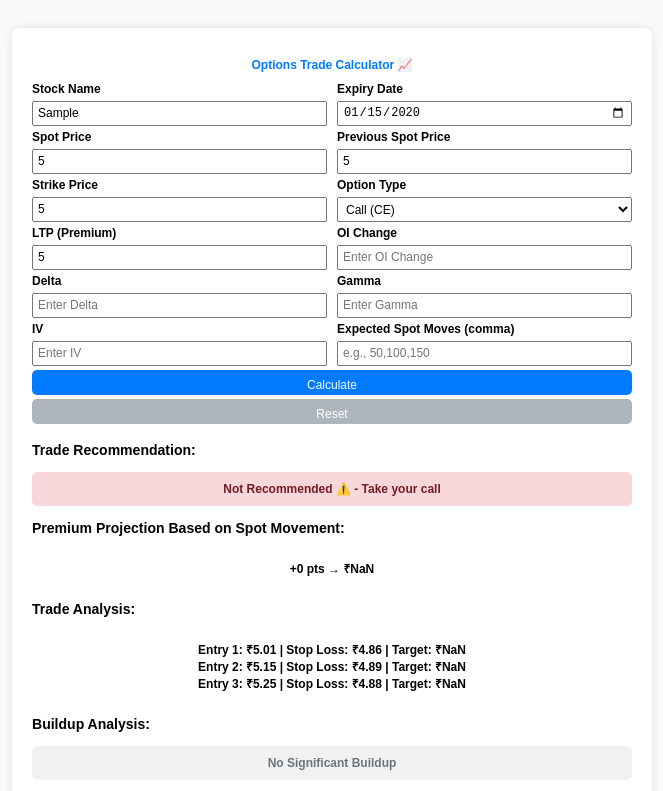
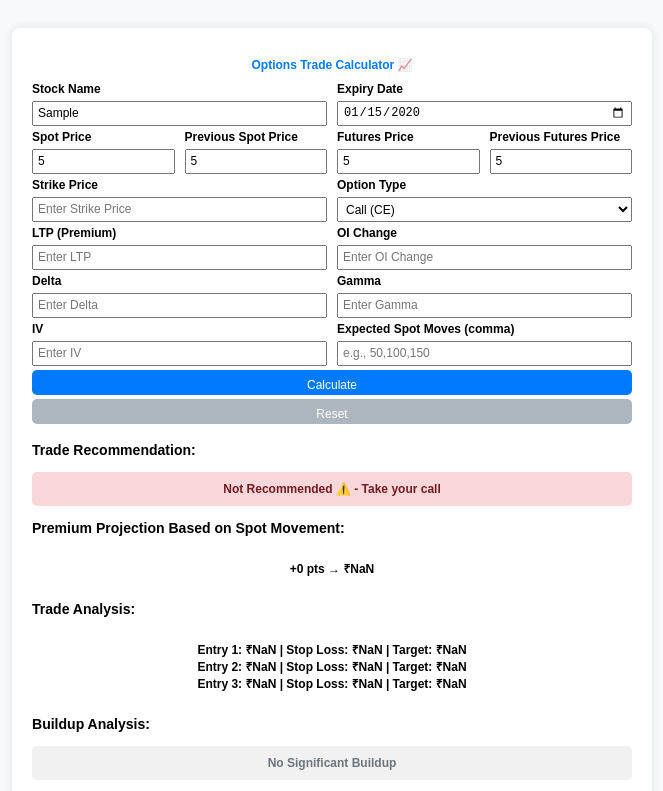
Before and after one commit to simpletradewithpatience/STWP-Calculator, a plain HTML site: page index.html in a window 1280 px wide. Both pictures are taken after typing "Sample", "2020-01-15", "5", "5", "5", "5" into the empty fields and a click on the button "Calculate". Shown: the top 791 px of the page, without its empty margins (308-971 px from the left). Drawn offline with Linux system fonts and the light colour scheme.

Commit message:
Update index.html

```diff
--- a/index.html
+++ b/index.html
@@ -102,6 +102,14 @@
             <label>Previous Spot Price</label>
             <input type="number" id="previousSpotPrice" placeholder="Enter Previous Spot Price" />
         </div>
+        <div>
+            <label>Futures Price</label>
+            <input type="number" id="FuturesPrice" placeholder="Enter Futures Price" />
+        </div>
+        <div>
+            <label>Previous Futures Price</label>
+            <input type="number" id="previousFuturesPrice" placeholder="Enter Previous Futures Price" />
+        </div>
     </div>
 
     <div class="form-group">
@@ -147,7 +155,7 @@
         </div>
         <div>
             <label>Expected Spot Moves (comma)</label>
-            <input type="text" id="spotMoves" placeholder="e.g., 50,100,150" />
+            <input type="text" id="SpotMoves" placeholder="e.g., 50,100,150" />
         </div>
     </div>
 
@@ -199,6 +207,8 @@
 function calculateTrade() {
     let SpotPrice = parseFloat(document.getElementById("SpotPrice").value);
     let previousSpotPrice = parseFloat(document.getElementById("previousSpotPrice").value);
+    let FuturesPrice = parseFloat(document.getElementById("FuturesPrice").value);
+    let previousFuturesPrice = parseFloat(document.getElementById("previousFuturesPrice").value);
     let strikePrice = parseFloat(document.getElementById("strikePrice").value);
     let optionType = document.getElementById("optionType").value;
     let ltp = parseFloat(document.getElementById("ltp").value);
@@ -206,7 +216,7 @@ function calculateTrade() {
     let delta = parseFloat(document.getElementById("delta").value);
     let gamma = parseFloat(document.getElementById("gamma").value);
     let iv = parseFloat(document.getElementById("iv").value);
-    let spotMoves = document.getElementById("spotMoves").value.split(',').map(Number);
+    let SpotMoves = document.getElementById("SpotMoves").value.split(',').map(Number);
 
     // ✅ POP Calculation (Using Delta)
     let pop = (1 - delta) * 100;
@@ -240,16 +250,16 @@ function calculateTrade() {
     breakevenBox.style.color = "#004085"; // Dark blue text
 
     // ✅ Premium Projection
-    document.getElementById("premiumProjection").innerHTML = spotMoves
+    document.getElementById("premiumProjection").innerHTML = SpotMoves
         .map(move => `+${move} pts → ₹${(ltp + (delta * move) + (0.5 * gamma * Math.pow(move, 2))).toFixed(2)}`)
         .join('<br>');
 
     // ✅ Buildup Analysis with Color Coding
-    let spotChange = SpotPrice - previousSpotPrice;
-    let buildup = (spotChange > 0 && oiChange > 0) ? "Long Buildup" :
-                  (spotChange > 0 && oiChange < 0) ? "Short Covering" :
-                  (spotChange < 0 && oiChange > 0) ? "Short Buildup" :
-                  (spotChange < 0 && oiChange < 0) ? "Long Unwinding" :
+    let FuturesChange = FuturesPrice - previousFuturesPrice;
+    let buildup = (FuturesChange > 0 && oiChange > 0) ? "Long Buildup" :
+                  (FuturesChange > 0 && oiChange < 0) ? "Short Covering" :
+                  (FuturesChange < 0 && oiChange > 0) ? "Short Buildup" :
+                  (FuturesChange < 0 && oiChange < 0) ? "Long Unwinding" :
                   "No Significant Buildup";
 
     let buildupBox = document.getElementById("buildupAnalysis");
@@ -289,15 +299,15 @@ function calculateTrade() {
     // ✅ Entry & Stop Loss Calculation (3 Levels)
     let entry1 = (ltp * 1.0015).toFixed(2);
     let stopLoss1 = (entry1 * 0.97).toFixed(2);
-    let target1 = (parseFloat(entry1) + (delta * spotMoves[0])).toFixed(2);
+    let target1 = (parseFloat(entry1) + (delta * SpotMoves[0])).toFixed(2);
 
     let entry2 = (ltp * 1.03).toFixed(2);
     let stopLoss2 = (entry2 * 0.95).toFixed(2);
-    let target2 = (parseFloat(entry2) + (delta * spotMoves[1])).toFixed(2);
+    let target2 = (parseFloat(entry2) + (delta * SpotMoves[1])).toFixed(2);
 
     let entry3 = (ltp * 1.05).toFixed(2);
     let stopLoss3 = (entry3 * 0.93).toFixed(2);
-    let target3 = (parseFloat(entry3) + (delta * spotMoves[2])).toFixed(2);
+    let target3 = (parseFloat(entry3) + (delta * SpotMoves[2])).toFixed(2);
 
     document.getElementById("tradeLevels").innerHTML = `
         <strong>Entry 1:</strong> ₹${entry1} | <strong>Stop Loss:</strong> ₹${stopLoss1} | <strong>Target:</strong> ₹${target1}<br>
```
